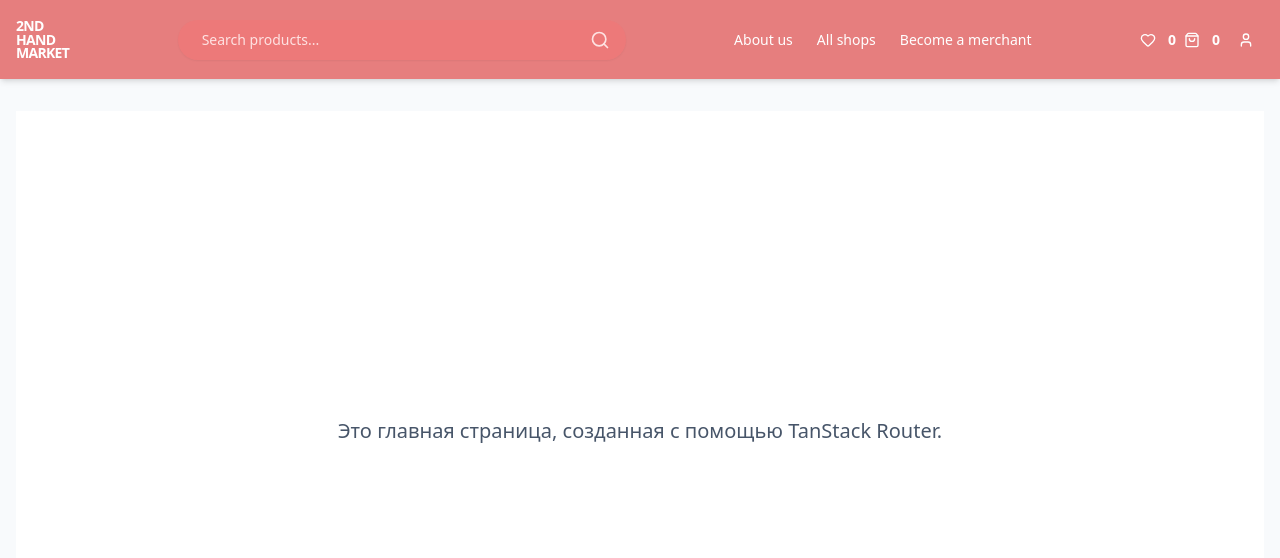
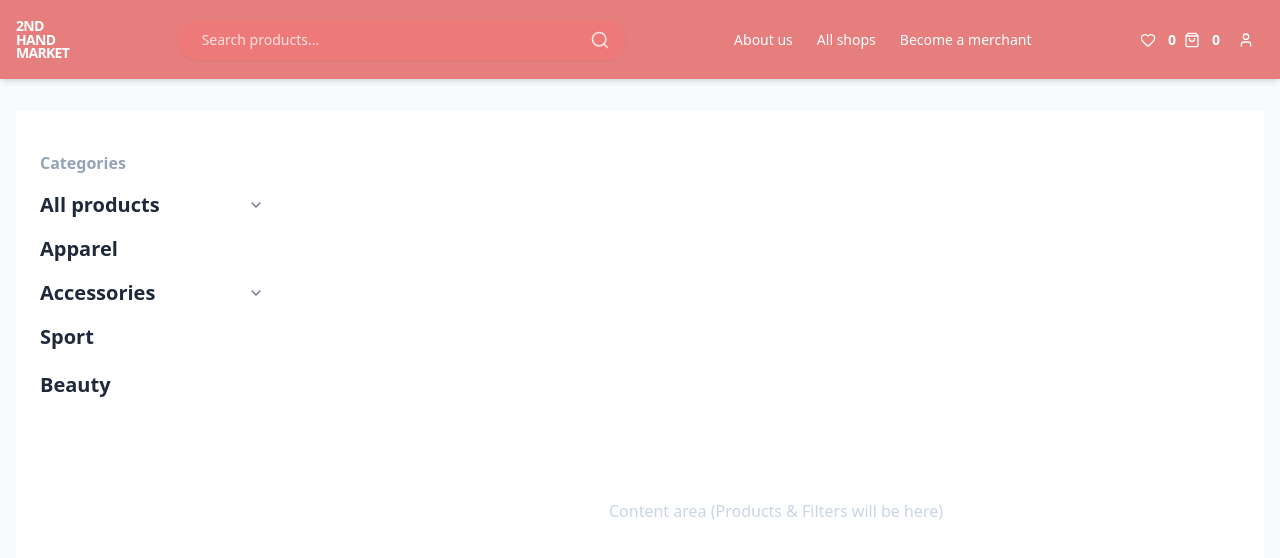
Before and after one commit to etoneyaaa402/market-ts, a React (Vite) app: page / in a window 1280 px wide. Shown: the top 558 px of the page. Built offline with nearby package versions, Linux system fonts and the light colour scheme; sample sign-in values are in the browser's storage.

Commit message:
feat: add static catalog sidebar with accordion logic

```diff
--- a/package.json
+++ b/package.json
@@ -10,12 +10,14 @@
     "preview": "vite preview"
   },
   "dependencies": {
+    "@radix-ui/react-accordion": "^1.2.12",
     "@radix-ui/react-avatar": "^1.1.11",
     "@radix-ui/react-checkbox": "^1.3.3",
     "@radix-ui/react-dialog": "^1.1.15",
     "@radix-ui/react-dropdown-menu": "^2.1.16",
     "@radix-ui/react-label": "^2.1.8",
     "@radix-ui/react-slot": "^1.2.4",
+    "@radix-ui/react-tabs": "^1.1.13",
     "@tanstack/react-query": "^5.90.21",
     "@tanstack/react-router": "^1.160.0",
     "axios": "^1.13.5",
--- /dev/null
+++ b/src/components/ui/accordion.tsx
@@ -0,0 +1,55 @@
+import * as React from "react"
+import * as AccordionPrimitive from "@radix-ui/react-accordion"
+import { ChevronDown } from "lucide-react"
+
+import { cn } from "@/lib/utils"
+
+const Accordion = AccordionPrimitive.Root
+
+const AccordionItem = React.forwardRef<
+  React.ElementRef<typeof AccordionPrimitive.Item>,
+  React.ComponentPropsWithoutRef<typeof AccordionPrimitive.Item>
+>(({ className, ...props }, ref) => (
+  <AccordionPrimitive.Item
+    ref={ref}
+    className={cn("border-b", className)}
+    {...props}
+  />
+))
+AccordionItem.displayName = "AccordionItem"
+
+const AccordionTrigger = React.forwardRef<
+  React.ElementRef<typeof AccordionPrimitive.Trigger>,
+  React.ComponentPropsWithoutRef<typeof AccordionPrimitive.Trigger>
+>(({ className, children, ...props }, ref) => (
+  <AccordionPrimitive.Header className="flex">
+    <AccordionPrimitive.Trigger
+      ref={ref}
+      className={cn(
+        "flex flex-1 items-center justify-between py-4 text-sm font-medium transition-all hover:underline text-left [&[data-state=open]>svg]:rotate-180",
+        className
+      )}
+      {...props}
+    >
+      {children}
+      <ChevronDown className="h-4 w-4 shrink-0 text-muted-foreground transition-transform duration-200" />
+    </AccordionPrimitive.Trigger>
+  </AccordionPrimitive.Header>
+))
+AccordionTrigger.displayName = AccordionPrimitive.Trigger.displayName
+
+const AccordionContent = React.forwardRef<
+  React.ElementRef<typeof AccordionPrimitive.Content>,
+  React.ComponentPropsWithoutRef<typeof AccordionPrimitive.Content>
+>(({ className, children, ...props }, ref) => (
+  <AccordionPrimitive.Content
+    ref={ref}
+    className="overflow-hidden text-sm data-[state=closed]:animate-accordion-up data-[state=open]:animate-accordion-down"
+    {...props}
+  >
+    <div className={cn("pb-4 pt-0", className)}>{children}</div>
+  </AccordionPrimitive.Content>
+))
+AccordionContent.displayName = AccordionPrimitive.Content.displayName
+
+export { Accordion, AccordionItem, AccordionTrigger, AccordionContent }
--- /dev/null
+++ b/src/components/ui/badge.tsx
@@ -0,0 +1,36 @@
+import * as React from "react"
+import { cva, type VariantProps } from "class-variance-authority"
+
+import { cn } from "@/lib/utils"
+
+const badgeVariants = cva(
+  "inline-flex items-center rounded-md border px-2.5 py-0.5 text-xs font-semibold transition-colors focus:outline-none focus:ring-2 focus:ring-ring focus:ring-offset-2",
+  {
+    variants: {
+      variant: {
+        default:
+          "border-transparent bg-primary text-primary-foreground shadow hover:bg-primary/80",
+        secondary:
+          "border-transparent bg-secondary text-secondary-foreground hover:bg-secondary/80",
+        destructive:
+          "border-transparent bg-destructive text-destructive-foreground shadow hover:bg-destructive/80",
+        outline: "text-foreground",
+      },
+    },
+    defaultVariants: {
+      variant: "default",
+    },
+  }
+)
+
+export interface BadgeProps
+  extends React.HTMLAttributes<HTMLDivElement>,
+    VariantProps<typeof badgeVariants> {}
+
+function Badge({ className, variant, ...props }: BadgeProps) {
+  return (
+    <div className={cn(badgeVariants({ variant }), className)} {...props} />
+  )
+}
+
+export { Badge, badgeVariants }
--- /dev/null
+++ b/src/components/ui/tabs.tsx
@@ -0,0 +1,55 @@
+"use client"
+
+import * as React from "react"
+import * as TabsPrimitive from "@radix-ui/react-tabs"
+
+import { cn } from "@/lib/utils"
+
+const Tabs = TabsPrimitive.Root
+
+const TabsList = React.forwardRef<
+  React.ElementRef<typeof TabsPrimitive.List>,
+  React.ComponentPropsWithoutRef<typeof TabsPrimitive.List>
+>(({ className, ...props }, ref) => (
+  <TabsPrimitive.List
+    ref={ref}
+    className={cn(
+      "inline-flex h-9 items-center justify-center rounded-lg bg-muted p-1 text-muted-foreground",
+      className
+    )}
+    {...props}
+  />
+))
+TabsList.displayName = TabsPrimitive.List.displayName
+
+const TabsTrigger = React.forwardRef<
+  React.ElementRef<typeof TabsPrimitive.Trigger>,
+  React.ComponentPropsWithoutRef<typeof TabsPrimitive.Trigger>
+>(({ className, ...props }, ref) => (
+  <TabsPrimitive.Trigger
+    ref={ref}
+    className={cn(
+      "inline-flex items-center justify-center whitespace-nowrap rounded-md px-3 py-1 text-sm font-medium ring-offset-background transition-all focus-visible:outline-none focus-visible:ring-2 focus-visible:ring-ring focus-visible:ring-offset-2 disabled:pointer-events-none disabled:opacity-50 data-[state=active]:bg-background data-[state=active]:text-foreground data-[state=active]:shadow",
+      className
+    )}
+    {...props}
+  />
+))
+TabsTrigger.displayName = TabsPrimitive.Trigger.displayName
+
+const TabsContent = React.forwardRef<
+  React.ElementRef<typeof TabsPrimitive.Content>,
+  React.ComponentPropsWithoutRef<typeof TabsPrimitive.Content>
+>(({ className, ...props }, ref) => (
+  <TabsPrimitive.Content
+    ref={ref}
+    className={cn(
+      "mt-2 ring-offset-background focus-visible:outline-none focus-visible:ring-2 focus-visible:ring-ring focus-visible:ring-offset-2",
+      className
+    )}
+    {...props}
+  />
+))
+TabsContent.displayName = TabsPrimitive.Content.displayName
+
+export { Tabs, TabsList, TabsTrigger, TabsContent }
--- /dev/null
+++ b/src/features/products/components/catalog-sidebar.tsx
@@ -0,0 +1,73 @@
+import {
+    Accordion,
+    AccordionContent,
+    AccordionItem,
+    AccordionTrigger,
+} from "@/components/ui/accordion"
+import { cn } from "@/lib/utils"
+import { useState  } from "react"
+
+const CATEGORIES = [
+    { id: 'all', name: 'All products', sub: [{ id: 'shoes', name: 'Shoes' }] },
+    { id: 'apparel', name: 'Apparel', sub: [] },
+    {
+        id: 'acc',
+        name: 'Accessories',
+        sub: [{ id: 'belts', name: 'Belts' }, { id: 'hats', name: 'Hats' }]
+    },
+    { id: 'sport', name: 'Sport', sub: [] },
+    { id: 'beauty', name: 'Beauty', sub: [] },
+]
+
+export function CatalogSidebar() {
+    const [activeId, setActiveId] = useState('belts');
+    return (
+        <aside className="w-64 shrink-0 pr-8">
+            <h2 className="text-base font-bold mb-3 text-slate-400">Categories</h2>
+
+            <Accordion type="single" collapsible className="w-full space-y-1">
+                {CATEGORIES.map((cat) => (
+                <AccordionItem key={cat.id} value={cat.id} className="border-none">
+                    {cat.sub.length > 0 ? (
+                    <>
+                        <AccordionTrigger
+                        className={cn(
+                            "py-1 hover:no-underline font-bold text-xl text-slate-800 justify-between",
+                            cat.id === activeId && "underline decoration-2 underline-offset-8"
+                        )}
+                        >
+                        {cat.name}
+                        </AccordionTrigger>
+                        <AccordionContent className="pl-6 pt-2 pb-2">
+                        {cat.sub.map((sub) => (
+                            <div key={sub.id} className="space-y-2">
+                                <button
+                                    onClick={() => setActiveId(sub.id)}
+                                    className={cn(
+                                        "block text-xl text-slate-500 hover:text-slate-900 transition-colors py-1",
+                                        sub.id === activeId && "text-slate-900 underline decoration-1 underline-offset-[12px]"
+                                    )}
+                                    >
+                                    {sub.name}
+                                </button>
+                            </div>
+                        ))}
+                        </AccordionContent>
+                    </>
+                    ) : (
+                    <button
+                        onClick={() => setActiveId(cat.id)}
+                        className={cn(
+                        "w-full text-left py-2 font-bold text-xl text-slate-800 hover:text-slate-600 transition-colors",
+                        cat.id === activeId && "underline decoration-2 underline-offset-8"
+                        )}
+                    >
+                        {cat.name}
+                    </button>
+                    )}
+                </AccordionItem>
+                ))}
+            </Accordion>
+        </aside>
+    )
+}
--- a/src/routes/_authenticated/index.lazy.tsx
+++ b/src/routes/_authenticated/index.lazy.tsx
@@ -1,15 +1,21 @@
 import { createLazyFileRoute } from '@tanstack/react-router'
+import { CatalogSidebar } from '@/features/products/components/catalog-sidebar'
 
 export const Route = createLazyFileRoute('/_authenticated/')({
-  component: Index,
+  component: HomePage,
 })
 
-function Index() {
+function HomePage() {
   return (
-    <div className="flex min-h-[80vh] items-center justify-center bg-white">
-      <h1 className="text-xl font-medium text-slate-600">
-        Это главная страница, созданная с помощью TanStack Router.
-      </h1>
+    <div className="bg-white">
+      <div className="max-w-[1440px] mx-auto flex min-h-screen px-6 py-10">
+        <CatalogSidebar/>
+        <div className="flex-1 pl-4">
+          <div className="text-slate-300 h-full flex items-center justify-center">
+            Content area (Products & Filters will be here)
+          </div>
+        </div>
+      </div>
     </div>
   )
 }
--- a/src/routes/login.tsx
+++ b/src/routes/login.tsx
@@ -7,7 +7,6 @@ import { Card, CardContent, CardHeader, CardTitle } from "@/components/ui/card"
 import { Checkbox } from "@/components/ui/checkbox"
 import { authApi } from '@/api/auth'
 import { createFileRoute } from '@tanstack/react-router'
-import { z } from 'zod'
 
 type LoginSearch = {
     redirect?: string
--- a/tailwind.config.js
+++ b/tailwind.config.js
@@ -53,6 +53,28 @@ export default {
   				'4': 'hsl(var(--chart-4))',
   				'5': 'hsl(var(--chart-5))'
   			}
+  		},
+  		keyframes: {
+  			'accordion-down': {
+  				from: {
+  					height: '0'
+  				},
+  				to: {
+  					height: 'var(--radix-accordion-content-height)'
+  				}
+  			},
+  			'accordion-up': {
+  				from: {
+  					height: 'var(--radix-accordion-content-height)'
+  				},
+  				to: {
+  					height: '0'
+  				}
+  			}
+  		},
+  		animation: {
+  			'accordion-down': 'accordion-down 0.2s ease-out',
+  			'accordion-up': 'accordion-up 0.2s ease-out'
   		}
   	}
   },
```
Also changed, not shown: 1 other file (tests, documents, lock files or other folders).
